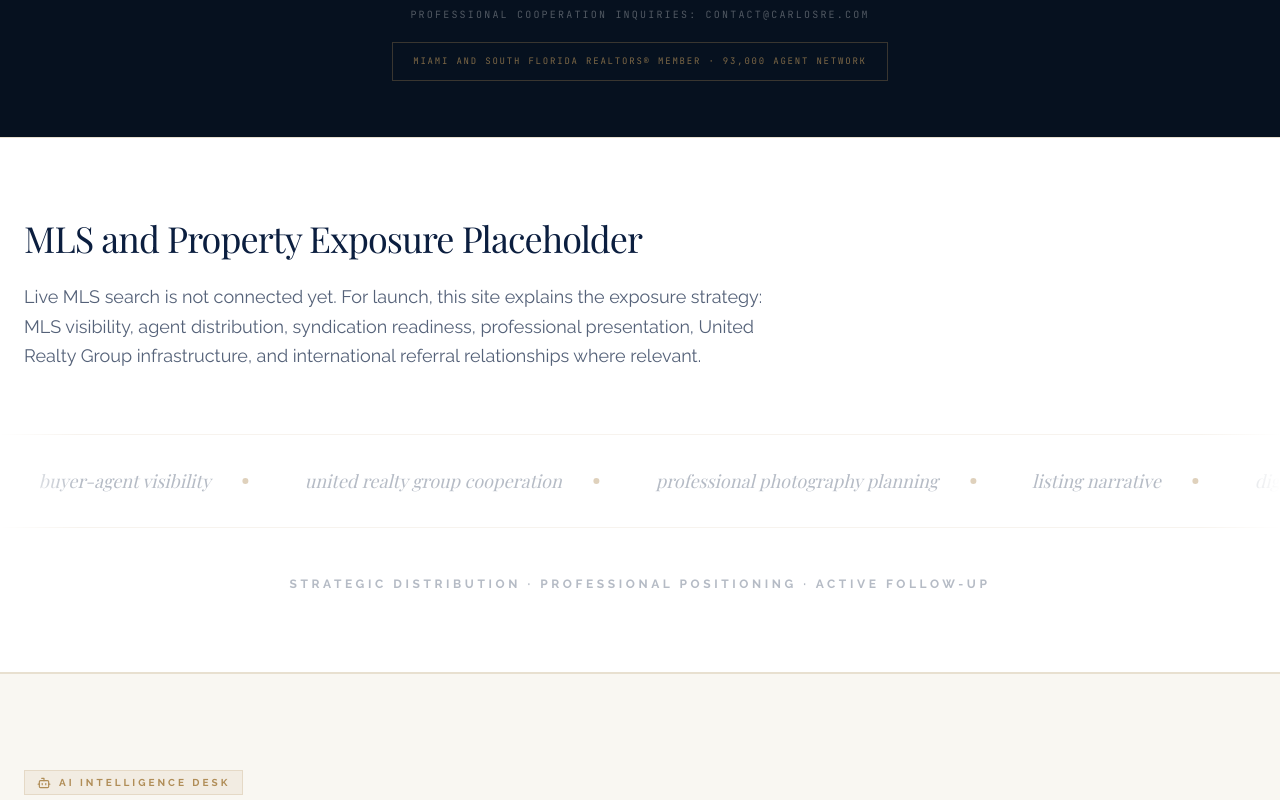
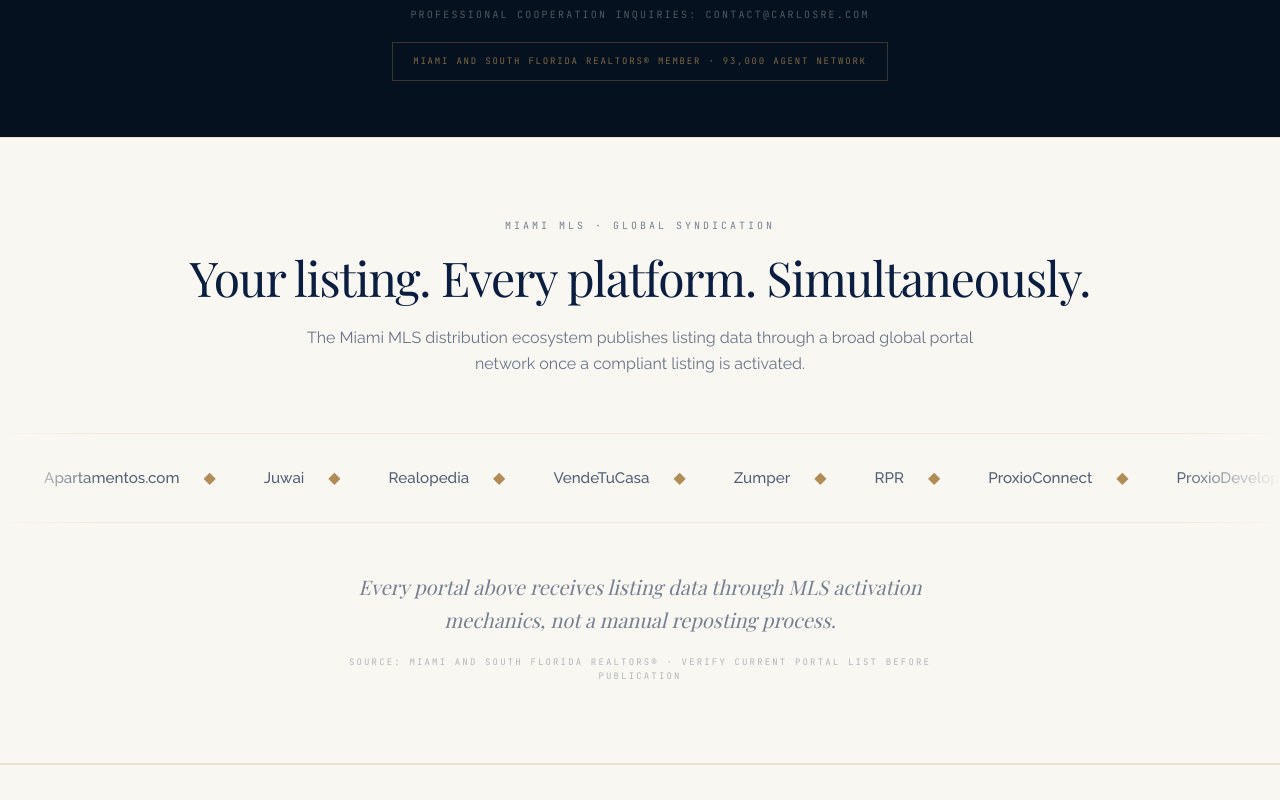
Before and after one commit to CEUL-sites/MiamiDesk-Site-Final-1, a React (Vite) app: page / in a window 1280 px wide. Shown: the part 5220-6020 px from the top of the page. Built offline with nearby package versions, Linux system fonts and the light colour scheme; a web font is replaced by a local one.

Commit message:
Rebuild MLS syndication portal marquee

```diff
--- a/src/components/ExposureSyndication.tsx
+++ b/src/components/ExposureSyndication.tsx
@@ -1,60 +1,44 @@
-import { motion } from "motion/react";
-
-const CHANNELS = [
-  "MLS data accuracy",
-  "Buyer-agent visibility",
-  "United Realty Group cooperation",
-  "Professional photography planning",
-  "Listing narrative",
-  "Digital syndication readiness",
-  "Agent-to-agent distribution",
-  "Referral relationships",
-  "South Florida exposure",
-  "Madrid / Spain bridge",
-  "International inquiry routing",
-  "Seller follow-up discipline"
+const PORTALS = [
+  "SFPropertySearch.com", "Realtor.com", "Homes.com", "Apartments.com",
+  "Apartamentos.com", "Juwai", "Realopedia", "VendeTuCasa", "Zumper",
+  "RPR", "ProxioConnect", "ProxioDeveloperShowcase", "TerraFly PRO",
+  "iMapp", "FloridaLivingNetwork", "GlobalPropertyXchange",
+  "WorldProperties.com", "InternationalMLS", "CREXi", "Brevitas",
+  "MiamiMLSonline", "WikiRealty", "Homes&Land", "RentalGuide.net",
+  "LakeHomesUSA.com", "OceanHomesUSA.com", "RealtyStore", "LandNetwork",
+  "BackAtYouMedia", "HomeSpotter", "NewHomeSource", "PropStream",
+  "RentHop", "RadPad", "USHUD.com", "+ 165 more"
 ];
 
 export const ExposureSyndication = () => {
+  const items = [...PORTALS, ...PORTALS];
+
   return (
-    <section className="py-20 bg-white border-y border-bone overflow-hidden">
-      <div className="max-w-7xl mx-auto px-6 mb-16">
-        <div className="max-w-4xl">
-          <h2 className="text-3xl lg:text-4xl text-navy mb-6 font-serif">
-            MLS and Property Exposure Placeholder
-          </h2>
-          <p className="text-lg text-navy/70 leading-relaxed max-w-3xl">
-            Live MLS search is not connected yet. For launch, this site explains the exposure strategy: MLS visibility, agent distribution, syndication readiness, professional presentation, United Realty Group infrastructure, and international referral relationships where relevant.
-          </p>
+    <section className="overflow-hidden border-y border-bone bg-ivory py-20">
+      <div className="mx-auto mb-14 max-w-7xl px-6 text-center">
+        <p className="font-mono text-[10px] uppercase tracking-[0.3em] text-navy/55">Miami MLS · Global Syndication</p>
+        <h2 className="mt-5 font-serif text-4xl text-navy lg:text-5xl">Your listing. Every platform. Simultaneously.</h2>
+        <p className="mx-auto mt-6 max-w-2xl font-sans text-base leading-relaxed text-navy/60">
+          The Miami MLS distribution ecosystem publishes listing data through a broad global portal network once a compliant listing is activated.
+        </p>
+      </div>
+
+      <div className="marquee-container border-y border-gold/15 py-8">
+        <div className="marquee-track-slow gap-0">
+          {items.map((portal, index) => (
+            <div key={`${portal}-${index}`} className="flex items-center gap-6 px-6">
+              <span className="whitespace-nowrap font-sans text-[0.95rem] font-medium text-navy/70 transition-colors hover:text-gold">{portal}</span>
+              <span className="text-gold">◆</span>
+            </div>
+          ))}
         </div>
       </div>
 
-      <div className="relative">
-        <div className="absolute left-0 top-0 bottom-0 w-20 bg-gradient-to-r from-white to-transparent z-10" />
-        <div className="absolute right-0 top-0 bottom-0 w-20 bg-gradient-to-l from-white to-transparent z-10" />
-
-        <div className="flex whitespace-nowrap overflow-hidden py-8 border-y border-gold/10">
-          <motion.div
-            className="flex gap-12 items-center"
-            animate={{ x: [0, -900] }}
-            transition={{ duration: 30, repeat: Infinity, ease: "linear" }}
-          >
-            {[...CHANNELS, ...CHANNELS].map((channel, i) => (
-              <div key={i} className="flex items-center gap-6">
-                <span className="text-navy/30 font-serif lowercase italic text-lg px-2">
-                  {channel}
-                </span>
-                <div className="w-1.5 h-1.5 rounded-full bg-gold/40" />
-              </div>
-            ))}
-          </motion.div>
-        </div>
-      </div>
-
-      <div className="max-w-7xl mx-auto px-6 mt-12 text-center">
-        <p className="text-xs text-navy/30 uppercase tracking-[0.3em] font-bold">
-          Strategic Distribution · Professional Positioning · Active Follow-up
+      <div className="mx-auto mt-12 max-w-2xl px-6 text-center">
+        <p className="font-serif text-xl italic leading-relaxed text-navy/55">
+          Every portal above receives listing data through MLS activation mechanics, not a manual reposting process.
         </p>
+        <p className="font-mono mt-5 text-[9px] uppercase tracking-[0.24em] text-navy/30">Source: Miami and South Florida REALTORS® · verify current portal list before publication</p>
       </div>
     </section>
   );
```
